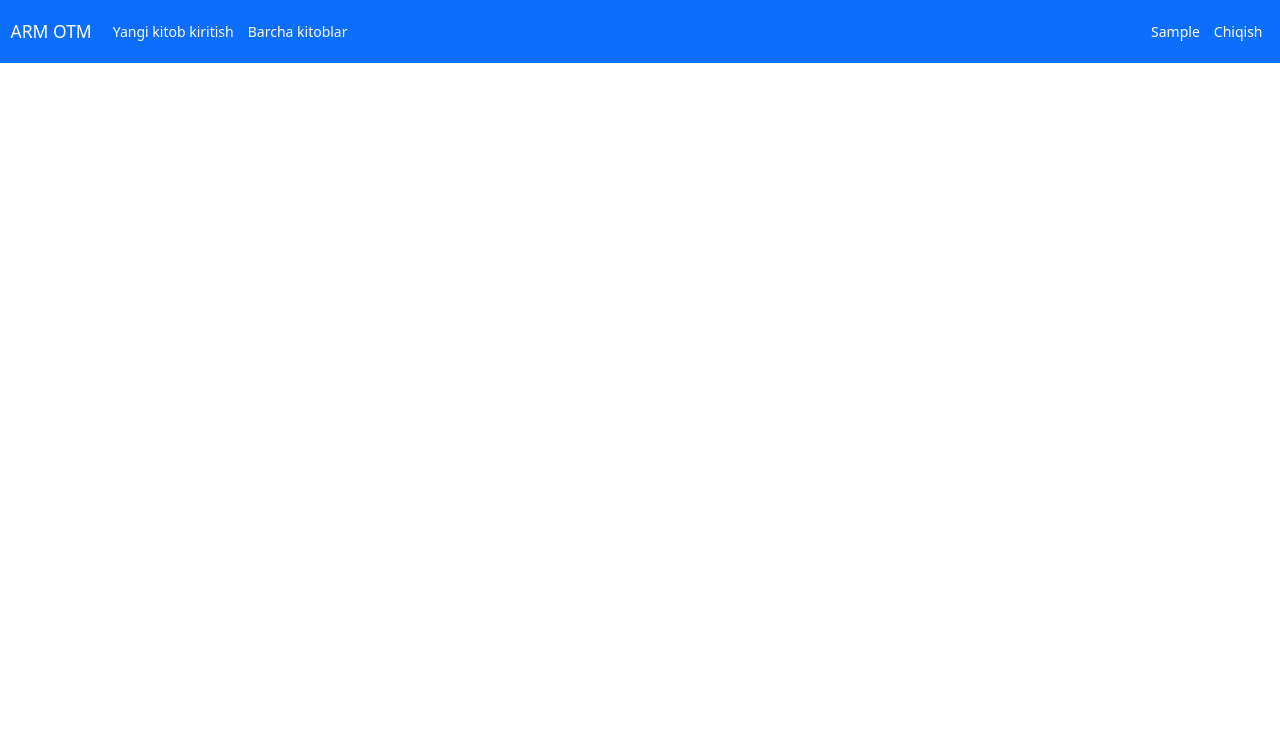
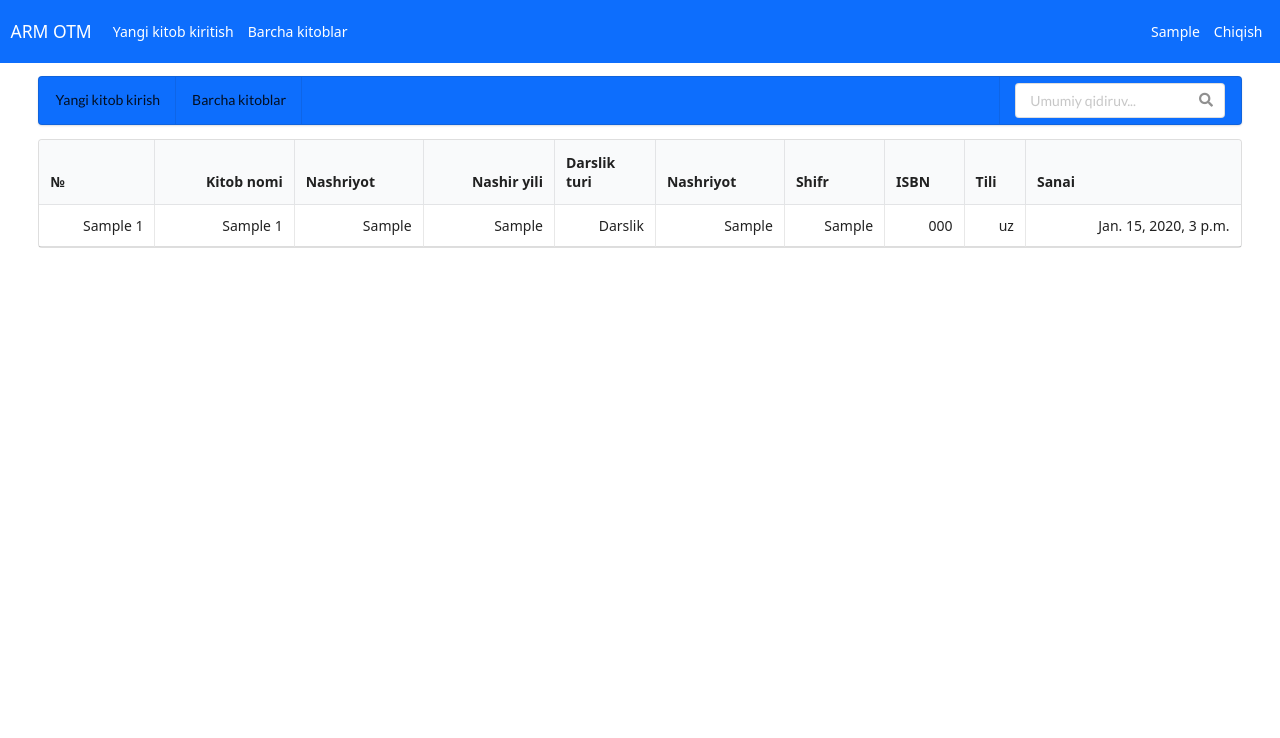
Before and after one commit to hfazliddin98/arm, a Django app: page /arm-1/ in a window 1280 px wide. Shown: the top 738 px of the page. Run offline with Django 4.2, Linux system fonts and the light colour scheme; a user stored in the database is signed in; tables that the repository leaves empty hold one stand-in row (values such as "Sample post"); parts of the project's set-up code (start-up, migrations or seed data) failed here and were passed over; some libraries are stand-ins or nearby versions.

Commit message:
5.12.2022
11:32 da kiritildi o`zgarishlash

```diff
--- a/templates/arm_1/arm_1_list.html
+++ b/templates/arm_1/arm_1_list.html
@@ -6,34 +6,27 @@
 {% block content %}
   {% if user.is_authenticated %}
     {% if user.username == 'clay' %}
-      <nav class="navbar navbar-expand-lg bg-light">
-        <center>
-          <ul class="sidebar-menu tree" >
-            <li class="treeview ">
-            <a href="{% url 'arm_1_new' %}">
-              <i class="bi bi-book-half"></i>
-                <span style="padding-left: 30px;">Yangi kitob kirish</span>
-                <span class="pull-right-container"><i class="bi bi-book-half"></i></span>
-            </a>
-            </li>
+    <div style="margin: 1% 3% 0 3%; border-radius: 30%;">
+      <div class="ui bg-primary  menu">
 
-            <li class="treeview ">
-            <a href="{% url 'arm_1_list' %}">
-              <i class="bi bi-book-half"></i>
-                <span style="padding-left: 30px;">Barcha kitoblar</span>
-                <span class="pull-right-container"><i class="bi bi-book-half"></i></span>
-            </a>
-            </li>
+        <a class="item" href="{% url 'arm_1_new' %}">
+          Yangi kitob kirish
+        </a>
+        <a class="item" href="{% url 'arm_1_list' %}">
+          Barcha kitoblar
+        </a>
+        <div class="right menu">
+          <div class="item">
+            <div class="ui icon input">
+              <input type="text" placeholder="Umumiy qidiruv...">
+              <i class="search link icon"></i>
+            </div>
+          </div>
+        </div>
+      </div>
 
-        </ul>
-        </center>
-      </nav>
-      <aside class="main-sidebar">
-        <section class="sidebar">
 
-        </section>
-      </aside>
-      <div class="content-wrapper" style="min-height: 868px;">
+      <div class="content-wrapper" style="min-height: 100%;">
         <section class="content">
 
           <table class="ui celled striped table">
@@ -80,31 +73,28 @@
 
         </section>
       </div>
+    </div>
     {% endif %}
 
-    {% if user.username == 'arm_1' %}
-      <aside class="main-sidebar">
-        <section class="sidebar">
-        <ul class="sidebar-menu tree" >
-            <li class="treeview ">
-            <a href="{% url 'arm_1_new' %}">
-              <i class="bi bi-book-half"></i>
-                <span style="padding-left: 30px;">Yangi kitob kirish</span>
-                <span class="pull-right-container"><i class="bi bi-book-half"></i></span>
-            </a>
-            </li>
+    {% if user.arm_bolim == 'arm-1' %}
+    <div style="margin: 1% 3% 0 3%; border-radius: 30%;">
+      <div class="ui bg-primary  menu">
 
-            <li class="treeview ">
-            <a href="{% url 'arm_1_list' %}">
-              <i class="bi bi-book-half"></i>
-                <span style="padding-left: 30px;">Barcha kitoblar</span>
-                <span class="pull-right-container"><i class="bi bi-book-half"></i></span>
-            </a>
-            </li>
-
-        </ul>
-        </section>
-      </aside>
+        <a class="item" href="{% url 'arm_1_new' %}">
+          Yangi kitob kirish
+        </a>
+        <a class="item" href="{% url 'arm_1_list' %}">
+          Barcha kitoblar
+        </a>
+        <div class="right menu">
+          <div class="item">
+            <div class="ui icon input">
+              <input type="text" placeholder="Umumiy qidiruv...">
+              <i class="search link icon"></i>
+            </div>
+          </div>
+        </div>
+      </div>
       <div class="content-wrapper" style="min-height: 600px;">
         <section class="content">
 
@@ -150,6 +140,7 @@
 
         </section>
       </div>
+    </div>
     {% endif %}
 
   {% endif %}
```
Also changed, not shown: templates/bootsrap/nav.html (deleted, +0 -22 lines), media/rasm/download.png (added), media/rasm/download_1lo17Bs.png (added), media/rasm/download_aMD0FaG.png (added), media/rasm/download_yBY9Fil.png (added), 4 other files.
